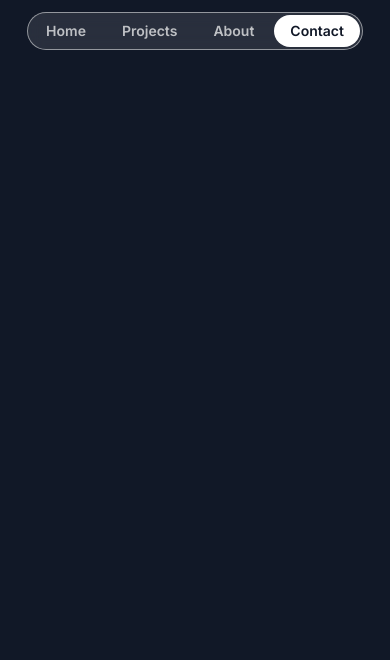
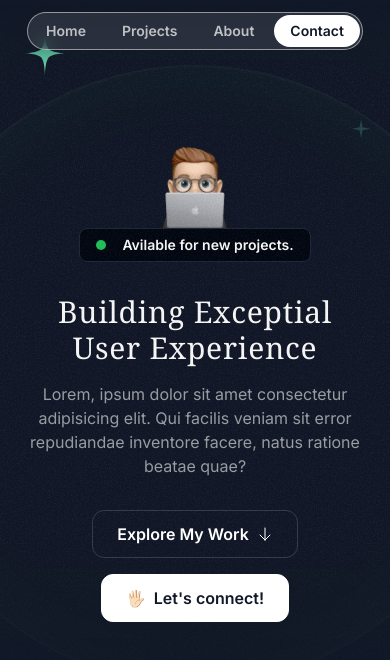
Before and after one commit to ozodbekw/animated-portfolio, a Next.js app: page / in a window 390 px wide. Shown: the top 660 px of the page. Built offline with nearby package versions, Linux system fonts and the light colour scheme; a web font is replaced by a local one.

Commit message:
feat: implement Hero section with animations and responsive design

```diff
--- a/src/app/globals.css
+++ b/src/app/globals.css
@@ -6,4 +6,7 @@
   .nav-item {
     @apply px-4 py-1.5 rounded-full text-white/70 text-sm font-semibold hover:bg-white/10 hover:text-white transition duration-300;
   }
+  .hero-ring {
+    @apply absolute inset-0 border-2 top-1/2 left-1/2 -translate-x-1/2 -translate-y-1/2 border-emerald-300/5 shadow-[0_0_80px_inset] shadow-emerald-300/5 rounded-full -z-30;
+  }
 }
--- a/src/app/page.tsx
+++ b/src/app/page.tsx
@@ -1,9 +1,11 @@
 import { Header } from "@/sections/Header";
+import { HeroSection } from "@/sections/Hero";
 
 export default function Home() {
   return (
     <div>
       <Header />
+      <HeroSection />
     </div>
   );
 }
--- /dev/null
+++ b/src/components/HeroOrbit.tsx
@@ -0,0 +1,29 @@
+import { PropsWithChildren } from "react";
+
+export default function HeroOrbit({
+  children,
+  size,
+  rotation,
+}: PropsWithChildren<{ size: number; rotation: number }>) {
+  return (
+    <div className="absolute top-1/2 left-1/2 -translate-x-1/2 -translate-y-1/2 -z-30">
+      <div
+        className="flex items-start justify-start"
+        style={{
+          transform: `rotate(${rotation}deg)`,
+          height: `${size}px`,
+          width: `${size}px`,
+        }}
+      >
+        <div
+          className="inline-flex"
+          style={{
+            transform: `rotate(${rotation * -1}deg)`,
+          }}
+        >
+          {children}
+        </div>
+      </div>
+    </div>
+  );
+}
--- a/src/sections/Header.tsx
+++ b/src/sections/Header.tsx
@@ -1,6 +1,6 @@
 export const Header = () => {
   return (
-    <div className="flex justify-center relative top-3 ">
+    <div className="flex justify-center items-center fixed top-3 w-full z-10">
       <nav className="flex gap-1 p-0.5 border border-white/50 rounded-full bg-white/10 backdrop-blur ">
         <a href="#" className="nav-item">
           Home
@@ -13,7 +13,7 @@
         </a>
         <a
           href="#"
-          className="nav-item bg-white text-gray-900 hover:bg-white-70 hover:text-gray-900"
+          className="nav-item bg-white text-gray-900 hover:bg-white/70 hover:text-gray-900"
         >
           Contact
         </a>
--- a/src/sections/Hero.tsx
+++ b/src/sections/Hero.tsx
@@ -1,3 +1,96 @@
+// images
+import emojiImage from "@/assets/images/memoji-computer.png";
+import ArrowDown from "@/assets/icons/arrow-down.svg";
+import greenImage from "@/assets/images/grain.jpg";
+import Star from "@/assets/icons/star.svg";
+import SparkIcon from "@/assets/icons/sparkle.svg";
+
+// components
+import HeroOrbit from "@/components/HeroOrbit";
+
+// next imports
+import Image from "next/image";
+
 export const HeroSection = () => {
-  return <div>Hero Section</div>;
+  return (
+    <div className="py-32 md:py-48 lg:py-60 relative z-0 overflow-x-clip overflow-y-clip">
+      <div className="absolute inset-0 [mask-image:linear-gradient(to_bottom,transparent,black_10%,black_70%,transparent)]">
+        <div
+          className="absolute inset-0 !-z-[999] opacity-5"
+          style={{
+            backgroundImage: `url(${greenImage.src})`,
+          }}
+        ></div>
+        <div className="size-[620px] hero-ring"></div>
+        <div className="size-[820px] hero-ring"></div>
+        <div className="size-[1020px] hero-ring"></div>
+        <div className="size-[1220px] hero-ring"></div>
+        <HeroOrbit size={800} rotation={-72}>
+          <Star className="size-28 text-emerald-300" />
+        </HeroOrbit>
+        <HeroOrbit size={550} rotation={20}>
+          <Star className="size-12 text-emerald-300" />
+        </HeroOrbit>
+        <HeroOrbit size={590} rotation={98}>
+          <Star className="size-8 text-emerald-300" />
+        </HeroOrbit>
+        <HeroOrbit size={430} rotation={-14}>
+          <SparkIcon className="size-8 text-emerald-300/20" />
+        </HeroOrbit>
+        <HeroOrbit size={440} rotation={79}>
+          <SparkIcon className="size-5 text-emerald-300/20" />
+        </HeroOrbit>
+        <HeroOrbit size={530} rotation={178}>
+          <SparkIcon className="size-10 text-emerald-300/20" />
+        </HeroOrbit>
+        <HeroOrbit size={710} rotation={144}>
+          <SparkIcon className="size-14 text-emerald-300/20" />
+        </HeroOrbit>
+        <HeroOrbit size={720} rotation={85}>
+          <div className="size-3 bg-emerald-200/20 rounded-full"></div>
+        </HeroOrbit>
+        <HeroOrbit size={520} rotation={-41}>
+          <div className="size-2 bg-emerald-200/20 rounded-full"></div>
+        </HeroOrbit>
+        <HeroOrbit size={650} rotation={-5}>
+          <div className="size-3 bg-emerald-200/20 rounded-full"></div>
+        </HeroOrbit>
+      </div>
+      <div className="container">
+        <div className="flex flex-col items-center">
+          <Image
+            src={emojiImage}
+            className="size-[100px]"
+            alt="Person peeking from behind computer"
+          />
+          <div className="bg-gray-950 border border-gray-800 px-4 py-1.5 inline-flex items-center gap-4 rounded-lg">
+            <div className="bg-green-500 size-2.5 rounded-full "></div>
+            <div className="text-sm font-semibold ">
+              Avilable for new projects.
+            </div>
+          </div>
+        </div>
+        <div className="max-w-lg mx-auto">
+          <h1 className="font-serif text-3xl md:text-5xl text-center mt-8 tracking-wide">
+            Building Exceptial User Experience
+          </h1>
+          <p className="mt-4 text-center text-white/60 md:text-lg">
+            Lorem, ipsum dolor sit amet consectetur adipisicing elit. Qui
+            facilis veniam sit error repudiandae inventore facere, natus ratione
+            beatae quae?
+          </p>
+        </div>
+        <div className="flex flex-col md:flex-row justify-center items-center mt-8 gap-4 z-50">
+          <button className="inline-flex items-center gap-2 border border-white/15 px-6 h-12 rounded-xl z-50 ">
+            <span className="font-semibold">Explore My Work</span>
+            <ArrowDown className="size-4" />
+          </button>
+          <button className="inline-flex items-center gap-2 border border-white bg-white text-gray-900 h-12 px-6 rounded-xl z-50">
+            <span>🖐🏻</span>
+            <span className="font-semibold p-">Let's connect!</span>
+          </button>
+        </div>
+      </div>
+    </div>
+  );
 };
```
